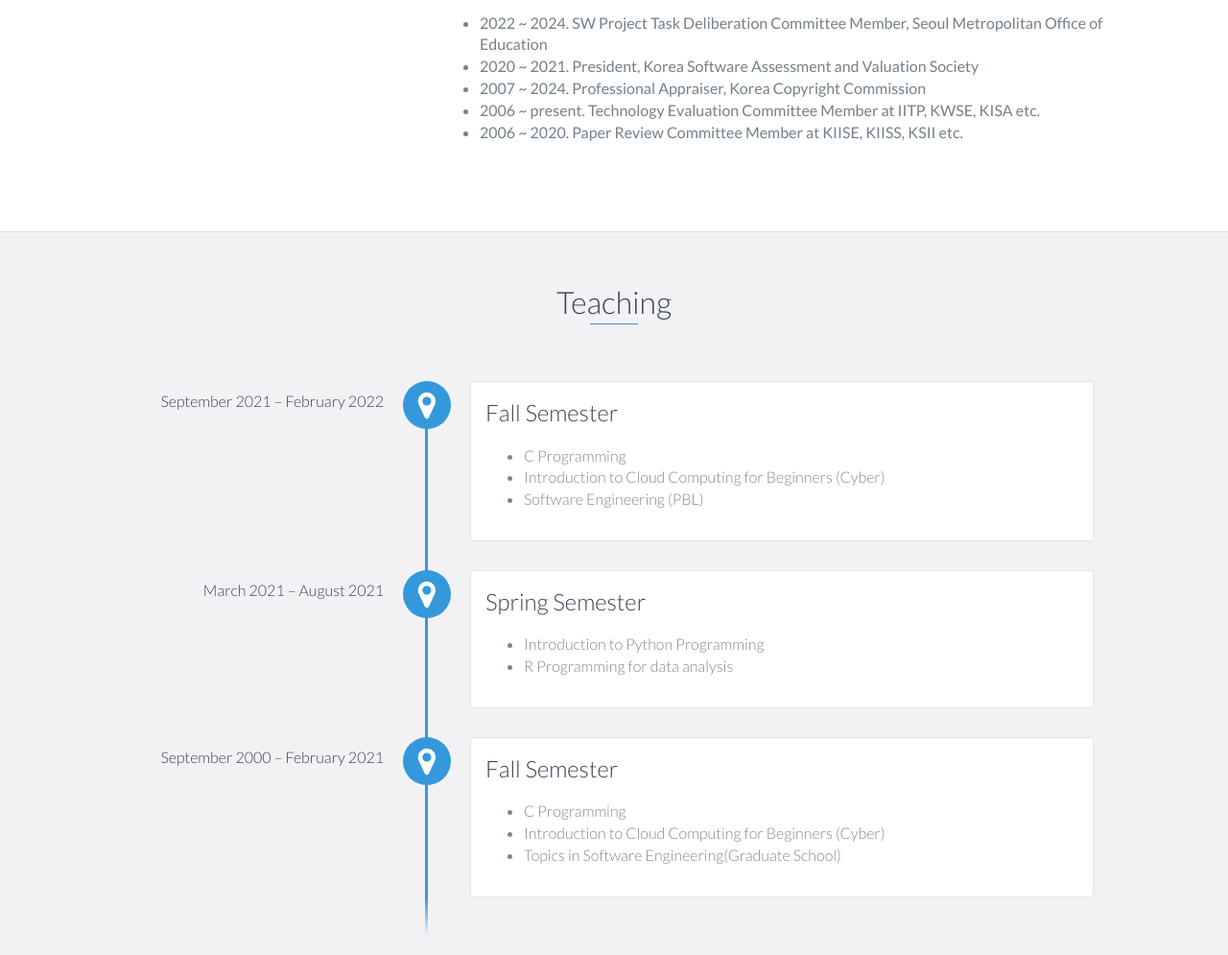
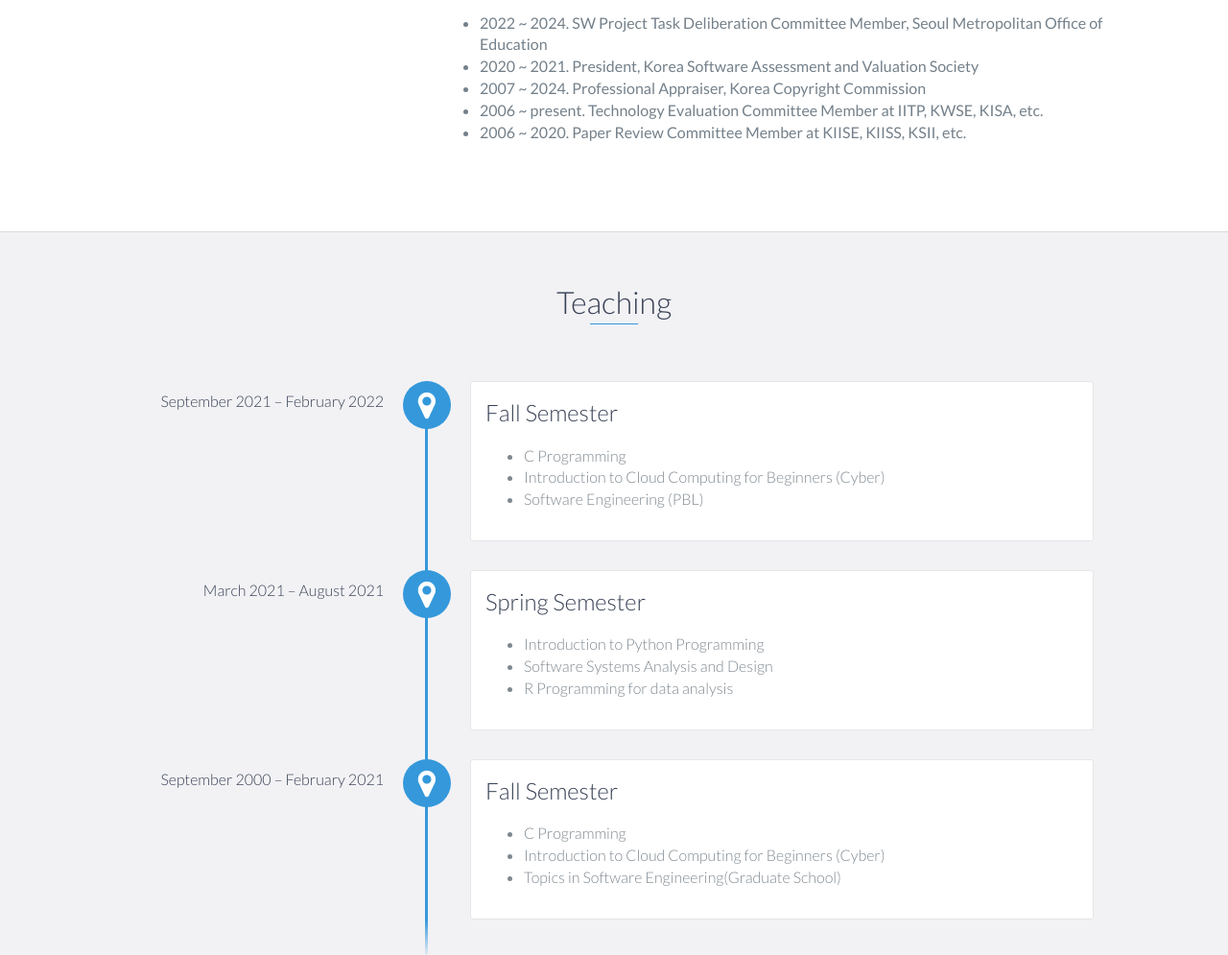
Before and after one commit to Yukyong-Kim/yukyong-kim.github.io, a website: page index.html in a window 1280 px wide. Shown: the part 1084-2079 px from the top of the page at 96% size. Drawn offline with nearby package versions, Linux system fonts and the light colour scheme.

Commit message:
Update index.html

```diff
--- a/index.html
+++ b/index.html
@@ -77,8 +77,8 @@
 				<li> 2022 ~ 2024. SW Project Task Deliberation Committee Member, Seoul Metropolitan Office of Education </li>
 				<li> 2020 ~ 2021. President, Korea Software Assessment and Valuation Society </li>
 				<li> 2007 ~ 2024. Professional Appraiser, Korea Copyright Commission </li>
-				<li> 2006 ~ present. Technology Evaluation Committee Member at IITP, KWSE, KISA etc.  </li>
-				<li> 2006 ~ 2020. Paper Review Committee Member at KIISE, KIISS, KSII etc.  </li>
+				<li> 2006 ~ present. Technology Evaluation Committee Member at IITP, KWSE, KISA, etc.  </li>
+				<li> 2006 ~ 2020. Paper Review Committee Member at KIISE, KIISS, KSII, etc.  </li>
 			    </ul> </font>
 		    </p>
                 </div>
@@ -91,7 +91,7 @@
         <h2 class="heading">Teaching</h2>
         <div id="experience-timeline">
             <div data-date="September 2021 – February 2022">
-                <h3>Fall Semester</h3>
+                <h3> Fall Semester</h3>
 		   <h4>
 			   <ul>
 				   <li> C Programming </li>
@@ -106,6 +106,7 @@
 		    <h4>
 			    <ul>
 				    <li> Introduction to Python Programming </li>
+				    <li> Software Systems Analysis and Design </li>
 				    <li> R Programming for data analysis </li>
 			    </ul>
 		    </h4>
```
